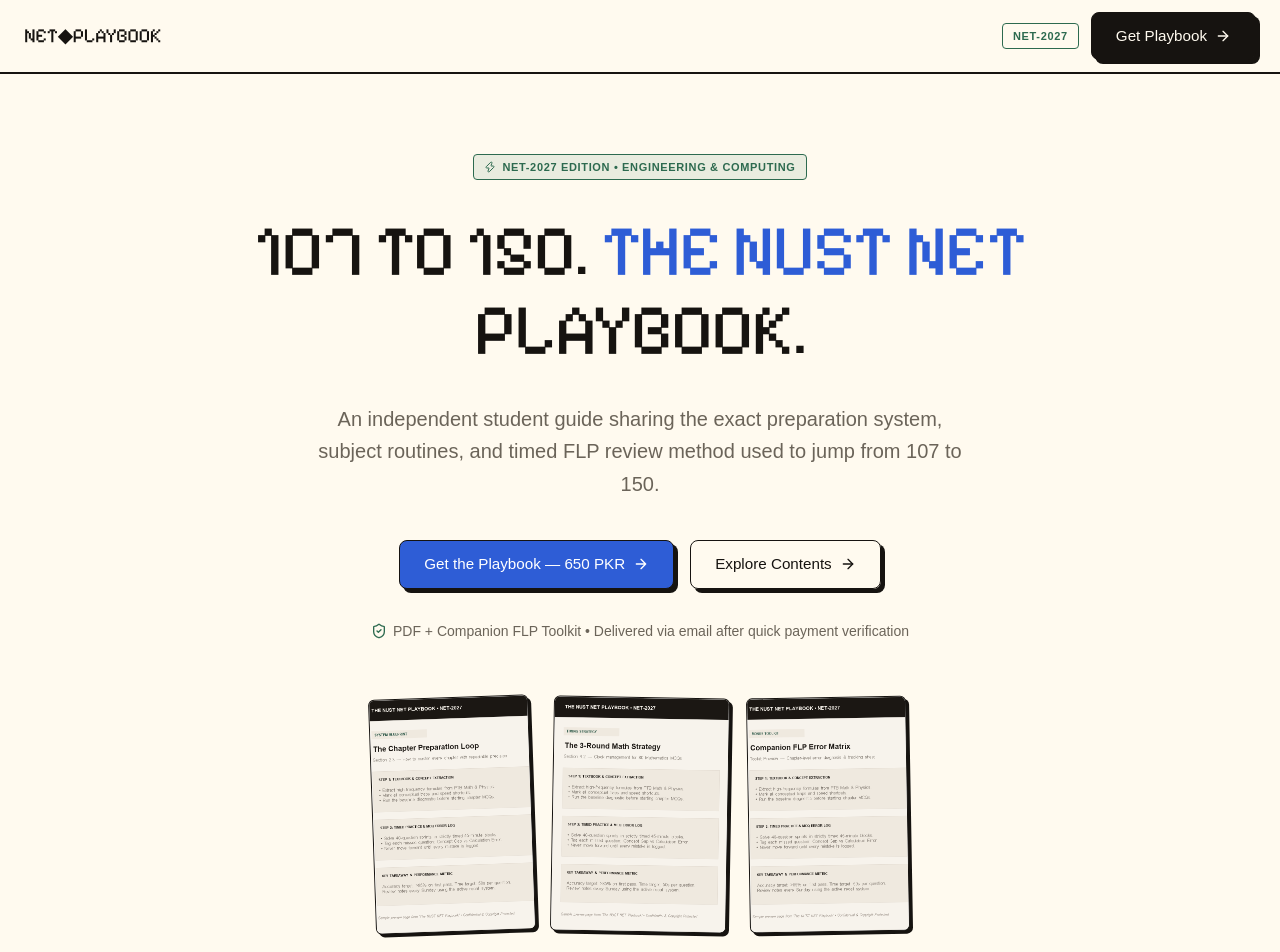
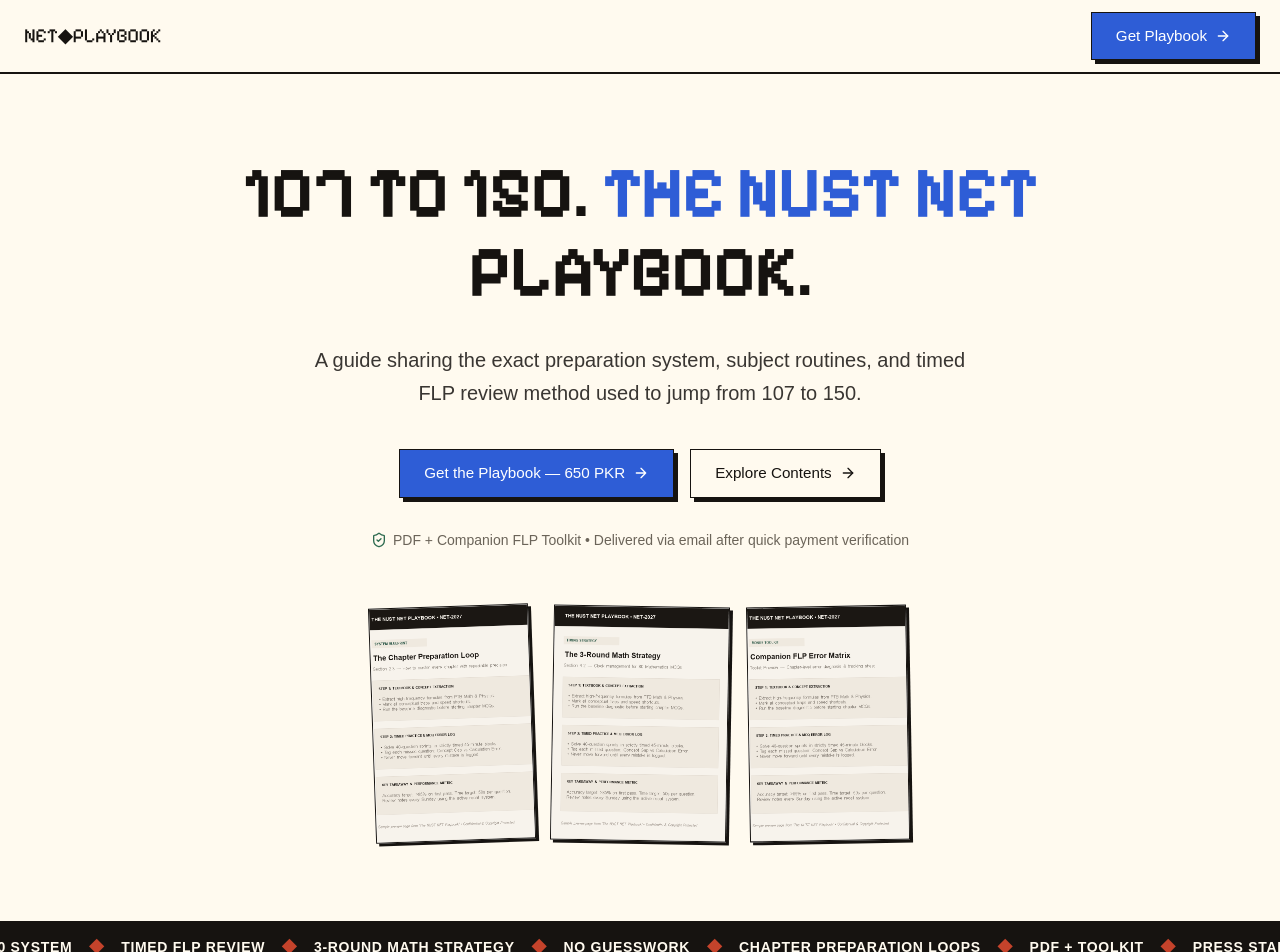
Before and after one commit to MYahya-ee/NET-landing-page, a Next.js app: page / in a window 1280 px wide. Shown: the top 952 px of the page. Built offline with nearby package versions, Linux system fonts and the light colour scheme; a web font is replaced by a local one.

Commit message:
refine: sharp button corners, cobalt navbar CTA, updated subheadline copy, bolder hero text, removed badges

```diff
--- a/app/globals.css
+++ b/app/globals.css
@@ -41,11 +41,11 @@ body {
   box-sizing: border-box;
 }
 
-/* ───── Hard Shadow Card System ───── */
+/* ───── Hard Shadow Card System (Sharp Corners) ───── */
 .card-hard {
   background: #fff;
   border: 1.5px solid var(--ink);
-  border-radius: 0.5rem;
+  border-radius: 0px;
   box-shadow: var(--shadow-offset) var(--shadow-offset) 0px var(--ink);
   transition: transform 0.15s ease, box-shadow 0.15s ease;
 }
@@ -58,17 +58,17 @@ body {
 .card-hard-sm {
   background: #fff;
   border: 1.5px solid var(--ink);
-  border-radius: 0.375rem;
+  border-radius: 0px;
   box-shadow: 3px 3px 0px var(--ink);
 }
 
 .card-hard-flat {
   background: #fff;
   border: 1.5px solid var(--ink);
-  border-radius: 0.5rem;
+  border-radius: 0px;
 }
 
-/* ───── Brutalist Buttons ───── */
+/* ───── Brutalist Buttons (Sharp Corners) ───── */
 .btn-brutal {
   display: inline-flex;
   align-items: center;
@@ -77,7 +77,7 @@ body {
   padding: 0.75rem 1.5rem;
   font-weight: 500;
   font-size: 0.95rem;
-  border-radius: 0.5rem;
+  border-radius: 0px;
   border: 1.5px solid var(--ink);
   cursor: pointer;
   text-decoration: none;
@@ -129,7 +129,8 @@ body {
 .btn-brutal-cobalt {
   background: var(--cobalt);
   color: #fff;
-  border-color: var(--ink);
+  border: 1.5px solid var(--ink);
+  border-radius: 0px;
   box-shadow: var(--shadow-offset) var(--shadow-offset) 0px var(--ink);
 }
 
@@ -137,6 +138,11 @@ body {
   background: var(--cobalt-muted);
   transform: translate(1px, 1px);
   box-shadow: 3px 3px 0px var(--ink);
+}
+
+.btn-brutal-cobalt:active {
+  transform: translate(3px, 3px);
+  box-shadow: 1px 1px 0px var(--ink);
 }
 
 /* ───── Ticker / Marquee Strip ───── */
@@ -177,5 +183,5 @@ body {
   text-transform: uppercase;
   letter-spacing: 0.06em;
   border: 1.5px solid currentColor;
-  border-radius: 0.25rem;
+  border-radius: 0px;
 }
--- a/app/page.tsx
+++ b/app/page.tsx
@@ -36,15 +36,12 @@ export default function Home() {
             NET◆PLAYBOOK
           </span>
         </div>
-        <div className="flex items-center gap-2 sm:gap-3">
-          <span className="hidden sm:inline stamp text-[#2D6A4F]">
-            NET-2027
-          </span>
+        <div className="flex items-center">
           <Button
             href={TALLY_URL}
             target="_blank"
             rel="noopener noreferrer"
-            variant="primary"
+            variant="cobalt"
             className="text-sm py-2 px-4"
           >
             Get Playbook
@@ -57,26 +54,17 @@ export default function Home() {
       ═══════════════════════════════════════════ */}
       <section className="w-full bg-[#FFFAEF] border-b-2 border-[#161310]">
         <div className="max-w-5xl mx-auto px-4 sm:px-6 lg:px-8 py-12 sm:py-20 text-center space-y-6 sm:space-y-8">
-          {/* Badge — stamp */}
-          <div className="flex justify-center">
-            <span className="stamp text-[#2D6A4F] border-[#2D6A4F] bg-[#2D6A4F]/10">
-              <Zap className="w-3 h-3" />
-              NET-2027 EDITION • ENGINEERING &amp; COMPUTING
-            </span>
-          </div>
-
-          {/* Pixel heading — cobalt blue accent on key words */}
-          <h1 className="font-pixel text-4xl sm:text-6xl lg:text-7xl text-[#161310] leading-[1.1] tracking-tight">
+          {/* Pixel heading — cobalt blue accent on key words, bold for readability */}
+          <h1 className="font-pixel font-bold text-4xl sm:text-6xl lg:text-7xl text-[#161310] leading-[1.1] tracking-tight">
             107 TO 150.{" "}
             <span className="text-[#2E5DD6]">THE NUST NET</span>{" "}
             PLAYBOOK.
           </h1>
 
           {/* Subheadline */}
-          <p className="text-base sm:text-xl text-[#6B6459] font-normal max-w-2xl mx-auto leading-relaxed">
-            An independent student guide sharing the exact preparation system,
-            subject routines, and timed FLP review method used to jump from 107
-            to 150.
+          <p className="text-base sm:text-xl text-[#161310]/85 font-medium max-w-2xl mx-auto leading-relaxed">
+            A guide sharing the exact preparation system, subject routines, and
+            timed FLP review method used to jump from 107 to 150.
           </p>
 
           {/* CTA Buttons */}
@@ -527,7 +515,7 @@ export default function Home() {
               href={TALLY_URL}
               target="_blank"
               rel="noopener noreferrer"
-              className="btn-brutal w-full sm:w-auto text-base py-3.5 px-7 rounded-lg border-2 border-[#FFFAEF]/20 bg-[#2E5DD6] text-white font-medium shadow-[4px_4px_0px_rgba(255,250,239,0.15)] hover:translate-x-[1px] hover:translate-y-[1px] hover:shadow-[3px_3px_0px_rgba(255,250,239,0.15)] transition-all"
+              className="btn-brutal w-full sm:w-auto text-base py-3.5 px-7 border-2 border-[#FFFAEF]/20 bg-[#2E5DD6] text-white font-medium shadow-[4px_4px_0px_rgba(255,250,239,0.15)] hover:translate-x-[1px] hover:translate-y-[1px] hover:shadow-[3px_3px_0px_rgba(255,250,239,0.15)] transition-all"
             >
               <span>Get the Playbook — 650 PKR</span>
               <svg className="w-4 h-4 shrink-0 btn-arrow" fill="none" stroke="currentColor" viewBox="0 0 24 24"><path strokeLinecap="round" strokeLinejoin="round" strokeWidth={2} d="M5 12h14m-7-7l7 7-7 7" /></svg>
@@ -577,7 +565,7 @@ export default function Home() {
           href={TALLY_URL}
           target="_blank"
           rel="noopener noreferrer"
-          variant="primary"
+          variant="cobalt"
           className="py-2.5 px-5 text-sm"
         >
           Get Playbook
--- a/components/Button.tsx
+++ b/components/Button.tsx
@@ -3,7 +3,7 @@ import { ArrowRight } from "lucide-react";
 
 interface ButtonProps extends React.AnchorHTMLAttributes<HTMLAnchorElement> {
   children: React.ReactNode;
-  variant?: "primary" | "secondary";
+  variant?: "primary" | "secondary" | "cobalt";
   className?: string;
   showArrow?: boolean;
 }
@@ -15,8 +15,9 @@ export default function Button({
   showArrow = true,
   ...props
 }: ButtonProps) {
-  const variantClass =
-    variant === "primary" ? "btn-brutal-primary" : "btn-brutal-secondary";
+  let variantClass = "btn-brutal-primary";
+  if (variant === "secondary") variantClass = "btn-brutal-secondary";
+  if (variant === "cobalt") variantClass = "btn-brutal-cobalt";
 
   return (
     <a className={`btn-brutal ${variantClass} ${className}`} {...props}>
```
Also changed, not shown: 1 other file (tests, documents, lock files or other folders).
